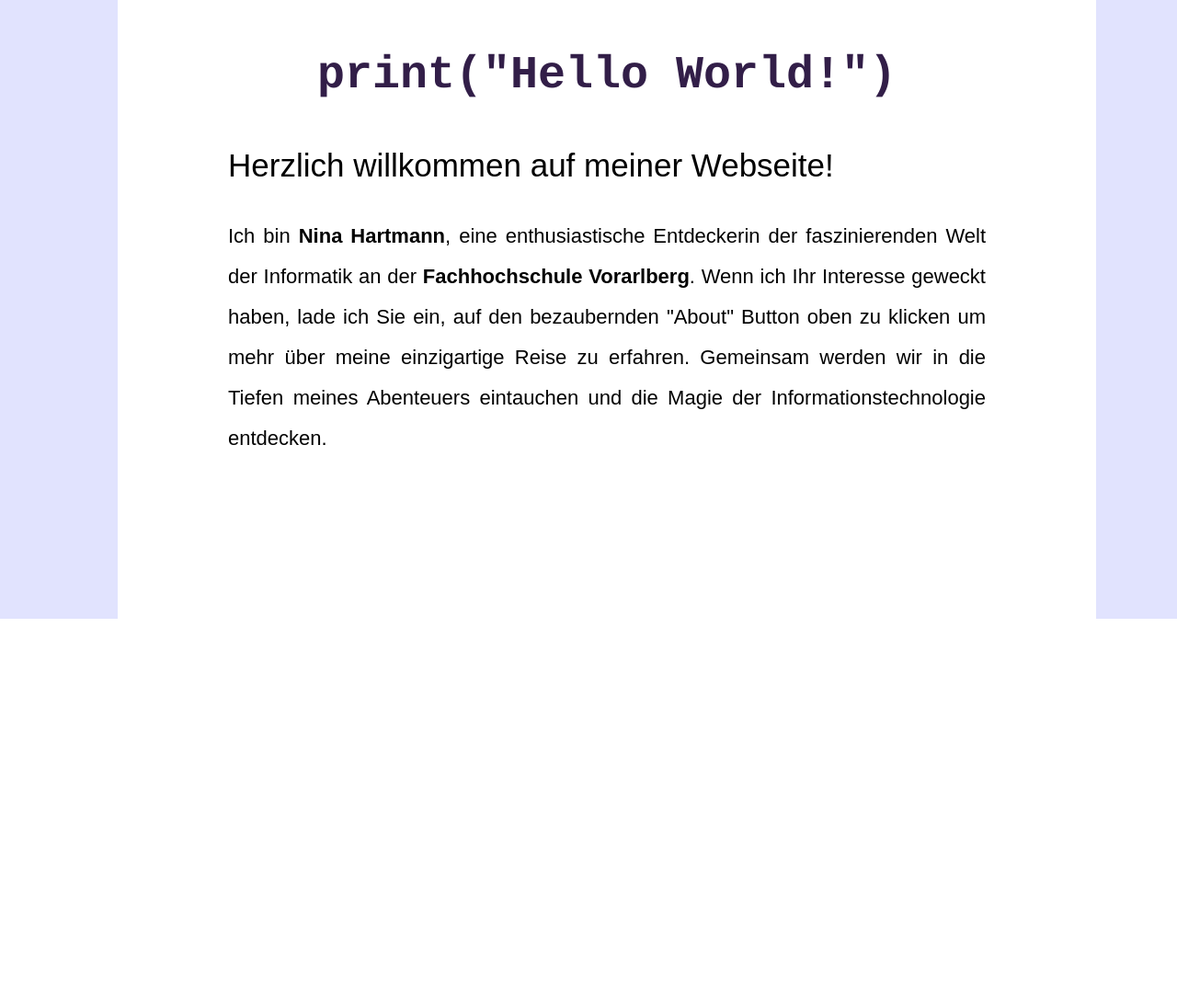
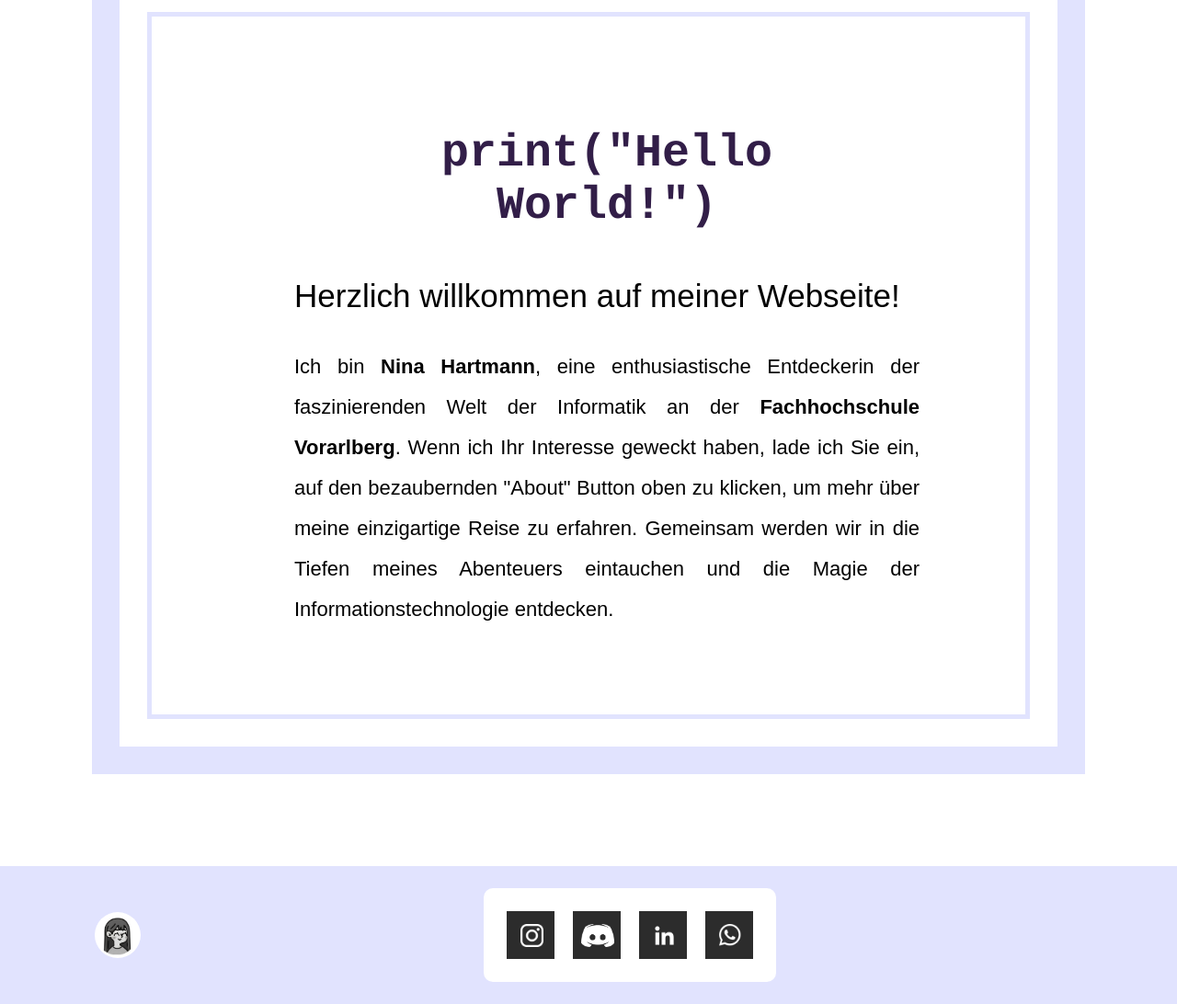
Before and after one commit to nha5226/nha5226.github.io, a plain HTML site: page index.html in a window 1280 px wide. Shown: the part 1219-2311 px from the top of the page at 92% size. Before the commit the page ends 1892 px from the top, so only its background shows below. Drawn offline with Linux system fonts and the light colour scheme.

Commit message:
index.html good to go

```diff
--- a/index.html
+++ b/index.html
@@ -29,7 +29,7 @@
             font-size: 20px;
         }
 
-        a {
+        .a {
             color: #414141;
             text-transform: uppercase;
             text-decoration: none;
@@ -39,7 +39,7 @@
             position: relative;
         }
 
-        a:after {
+        .a:after {
             background: none repeat scroll 0 0 transparent;
             bottom: 30px;
             content: "";
@@ -52,7 +52,7 @@
             width: 0;
         }
 
-        a:hover:after {
+        .a:hover:after {
             width: 100%;
             left: 0;
         }
@@ -98,36 +98,12 @@
 
         .card {
             width: 80%;
-            height: 700px;
-            margin-top: 80px;
             top: 10%;
             left: 10%;
             position: relative;
             padding: 20px; /* Fügt Platz für den Inhalt hinzu */
             overflow: hidden; /* Verhindert, dass der Rahmen die Inhalte verdeckt */
             background-color: #fff; /* Hintergrundfarbe der "Card" */
-        }
-
-        .card::before,
-        .card::after {
-            content: "";
-            position: absolute;
-            border: 2px solid transparent; /* Transparenter Rahmenstil */
-            z-index: 1; /* Über den Inhalten, aber unter dem Text */
-        }
-
-        .card::before {
-            top: 0;
-            right: 0;
-            width: 50%; /* Breite bis zur Mitte der "Card" */
-            height: 50%; /* Höhe bis zur Mitte der "Card" */
-        }
-
-        .card::after {
-            bottom: 0;
-            left: 0;
-            width: 50%; /* Breite bis zur Mitte der "Card" */
-            height: 50%; /* Höhe bis zur Mitte der "Card" */
         }
 
         .cardheader {
@@ -137,15 +113,12 @@
             font-weight: bold;
             font-family: "Courier", monospace;
             padding-left: 50px;
-            padding-top: 50px;
             padding-right: 50px;
         }
 
         .cardtext1 {
             font-family: "Atkinson Hyperlegible", sans-serif;
             font-size: 35px;
-            padding-left: 100px;
-            padding-right: 100px;
             text-align-all: center;
             text-align: justify;
         }
@@ -153,12 +126,124 @@
         .cardtext2 {
             font-family: "Atkinson Hyperlegible", sans-serif;
             font-size: 22px;
-            padding-left: 100px;
-            padding-bottom: 50px;
-            padding-right: 100px;
             text-align-all: center;
             text-align: justify;
             line-height: 2;
+        }
+
+
+        .bigborder {
+            border: 30px solid #e1e3fe;
+            padding: 30px;
+        }
+
+        .border {
+            border: 5px solid #e1e3fe;
+            padding: 50px;
+        }
+
+        .padding {
+            padding: 100px
+        }
+
+        .lastbox{
+            width: 100%;
+            height: 150px;
+            background: #e1e3fe;
+        }
+
+        .logoend{
+            height:50px;
+        }
+
+        .logodown{
+            height: 50px;
+            margin-left: 100px;
+
+        }
+
+        .background-white{
+            height: 50px;
+            width: 50px;
+            border-radius: 96px;
+            background: #ffffff;
+        }
+
+        /* for all social containers*/
+        .socialContainer {
+            width: 52px;
+            height: 52px;
+            background-color: rgb(44, 44, 44);
+            display: flex;
+            align-items: center;
+            justify-content: center;
+            overflow: hidden;
+            transition-duration: .3s;
+        }
+        /* instagram*/
+        .containerOne:hover {
+            background-color: #d62976;
+            transition-duration: .3s;
+        }
+        /* twitter*/
+        .containerTwo:hover {
+            background-color: #114cd9;
+            transition-duration: .3s;
+        }
+        /* linkdin*/
+        .containerThree:hover {
+            background-color: #0072b1;
+            transition-duration: .3s;
+        }
+        /* Whatsapp*/
+        .containerFour:hover {
+            background-color: #128C7E;
+            transition-duration: .3s;
+        }
+
+        .socialContainer:active {
+            transform: scale(0.9);
+            transition-duration: .3s;
+        }
+
+        .socialSvg {
+            width: 17px;
+        }
+
+        .socialSvg path {
+            fill: rgb(250, 249, 249);
+        }
+
+        .socialContainer:hover .socialSvg {
+            animation: slide-in-top 0.3s both;
+        }
+
+        @keyframes slide-in-top {
+            0% {
+                transform: translateY(-50px);
+                opacity: 0;
+            }
+
+            100% {
+                transform: translateY(0);
+                opacity: 1;
+            }
+        }
+
+        .table{
+            width: 100%;
+            height: 100%;
+        }
+
+        .carddown {
+            width: fit-content;
+            height: fit-content;
+            background-color: white;
+            display: flex;
+            padding: 25px 25px;
+            gap: 20px;
+            border-radius: 10px;
+            margin-right: -100px;
         }
 
     </style>
@@ -169,11 +254,11 @@
 <div>
     <ul>
         <li><img src="Logo.png" alt="Logo" class="logo"></li>
-        <li><a href="index.html">Home</a></li>
-        <li><a href="about.html">About</a></li>
-        <li><a href="#">Portfolio</a></li>
-        <li><a href="#">Blog</a></li>
-        <li><a href="#">Contact</a></li>
+        <li><a href="index.html" class="a">Home</a></li>
+        <li><a href="about.html" class="a">About</a></li>
+        <li><a href="#" class="a">Portfolio</a></li>
+        <li><a href="#" class="a">Blog</a></li>
+        <li><a href="#" class="a">Contact</a></li>
     </ul>
 </div>
 
@@ -185,7 +270,9 @@
 
 </div>
 
-<div class="container">
+<div class="padding">
+    <div class="bigborder">
+        <div class="border">
             <div class="card">
                 <p class="cardheader">
                     print("Hello World!")
@@ -194,14 +281,50 @@
                     Herzlich willkommen auf meiner Webseite!
                 </p>
                 <p class="cardtext2">
-            Ich bin <strong> Nina Hartmann</strong>, eine enthusiastische Entdeckerin der faszinierenden Welt der Informatik an der <strong>Fachhochschule Vorarlberg</strong>.
+                    Ich bin <strong> Nina Hartmann</strong>, eine enthusiastische Entdeckerin der faszinierenden Welt
+                    der
+                    Informatik an der <strong>Fachhochschule Vorarlberg</strong>.
                     Wenn ich Ihr Interesse geweckt haben, lade
-            ich Sie ein, auf den bezaubernden "About" Button oben zu klicken um mehr über meine einzigartige Reise zu erfahren. Gemeinsam
+                    ich Sie ein, auf den bezaubernden "About" Button oben zu klicken, um mehr über meine einzigartige
+                    Reise
+                    zu erfahren. Gemeinsam
                     werden wir in die Tiefen meines Abenteuers eintauchen und die Magie der
                     Informationstechnologie entdecken.
                 </p>
             </div>
         </div>
+    </div>
+</div>
+
+<div class="lastbox">
+    <table class="table">
+        <td>
+            <div class="logodown background-white">
+                <img src="Logo.png" class="logoend">
+            </div>
+        </td>
+        <td>
+            <div class="carddown">
+                <a href="https://www.instagram.com/nh_bloom/" class="socialContainer containerOne">
+                    <svg class="socialSvg instagramSvg" viewBox="0 0 16 16"> <img src="instagram-logo.png" style="height: 25px; margin-left: -14px"> </svg>
+                </a>
+
+                <a href="https://discord.com/users/.weissertee" class="socialContainer containerTwo">
+                    <svg class="socialSvg twitterSvg" viewBox="0 0 16 16"> <img src="PngItem_1083749.png" style="height: 25px; margin-left: -14px"> </svg></a>
+
+                <a href="https://www.linkedin.com/in/nha5226" class="socialContainer containerThree">
+                    <svg class="socialSvg linkdinSvg" viewBox="0 0 448 512"><img src="linkedin.png" style="height: 25px; margin-left: -14px"></svg>
+                </a>
+
+                <a href="" class="socialContainer containerFour">
+                    <svg class="socialSvg whatsappSvg" viewBox="0 0 16 16"> <<img src="whatsapp.png" style="height: 25px; margin-left: -14px"> </svg>
+                </a>
+            </div>
+        </td>
+    </table>
+</div>
+
+
 
 </body>
 </html>
```
Lines whose indentation alone changed are shown as unchanged.
